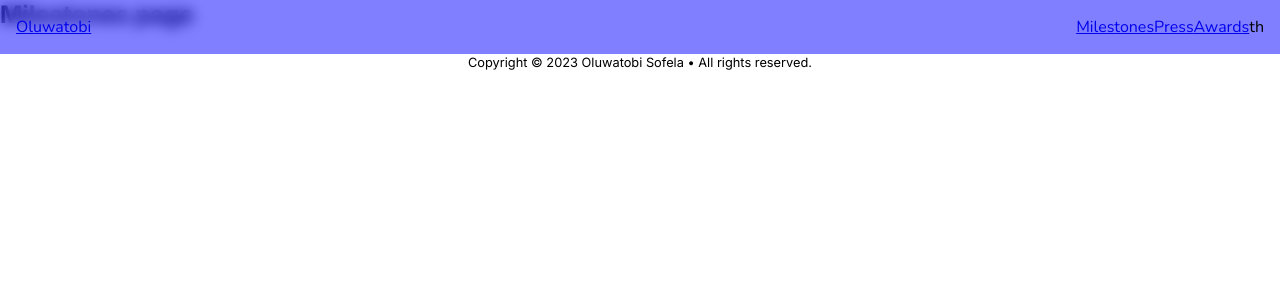
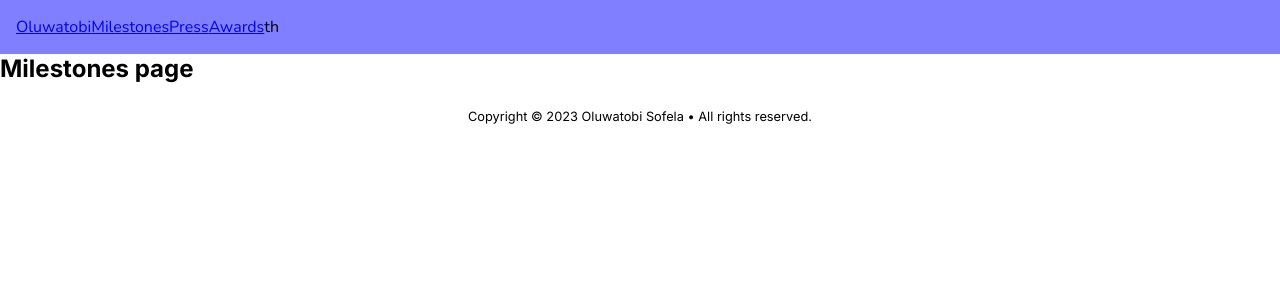
Before and after one commit to oluwatobiss/personal-portfolio, a Next.js app: page /milestones in a window 1280 px wide. Shown: the top 300 px of the page. Built offline with nearby package versions, Linux system fonts and the light colour scheme.

Commit message:
Change the nav's position property from fixed to sticky

```diff
--- a/src/components/Layout.jsx
+++ b/src/components/Layout.jsx
@@ -16,13 +16,15 @@ export default function Layout({ children }) {
         <link rel="icon" href="/favicon.ico" />
       </Head>
       <nav className={`${nunito.className} ${styles.nav}`}>
-        <Link href="/">Oluwatobi</Link>
-        <span>
+        <Link href="/" className={styles.navLogo}>
+          Oluwatobi
+        </Link>
+        <span className={styles.navRoutes}>
           <Link href="/milestones">Milestones</Link>
           <Link href="/press">Press</Link>
           <Link href="/awards">Awards</Link>
-          <span className="theme">th</span>
         </span>
+        <span className={styles.navTheme}>th</span>
       </nav>
       <main className={inter.className}>{children}</main>
       <footer className={`${inter.className} ${styles.footer}`}>
--- a/src/styles/Layout.module.css
+++ b/src/styles/Layout.module.css
@@ -1,7 +1,6 @@
 .nav {
-  display: flex;
-  justify-content: space-between;
-  position: fixed;
+  position: sticky;
+  top: 0;
   width: 100vw;
   padding: 1rem;
   background-color: rgba(0, 0, 255, 0.5);
--- a/src/styles/globals.css
+++ b/src/styles/globals.css
@@ -8,6 +8,7 @@ html,
 body {
   max-width: 100vw;
   overflow-x: hidden;
+  height: 100%;
 }
 
 /* @media (prefers-color-scheme: dark) {
```
